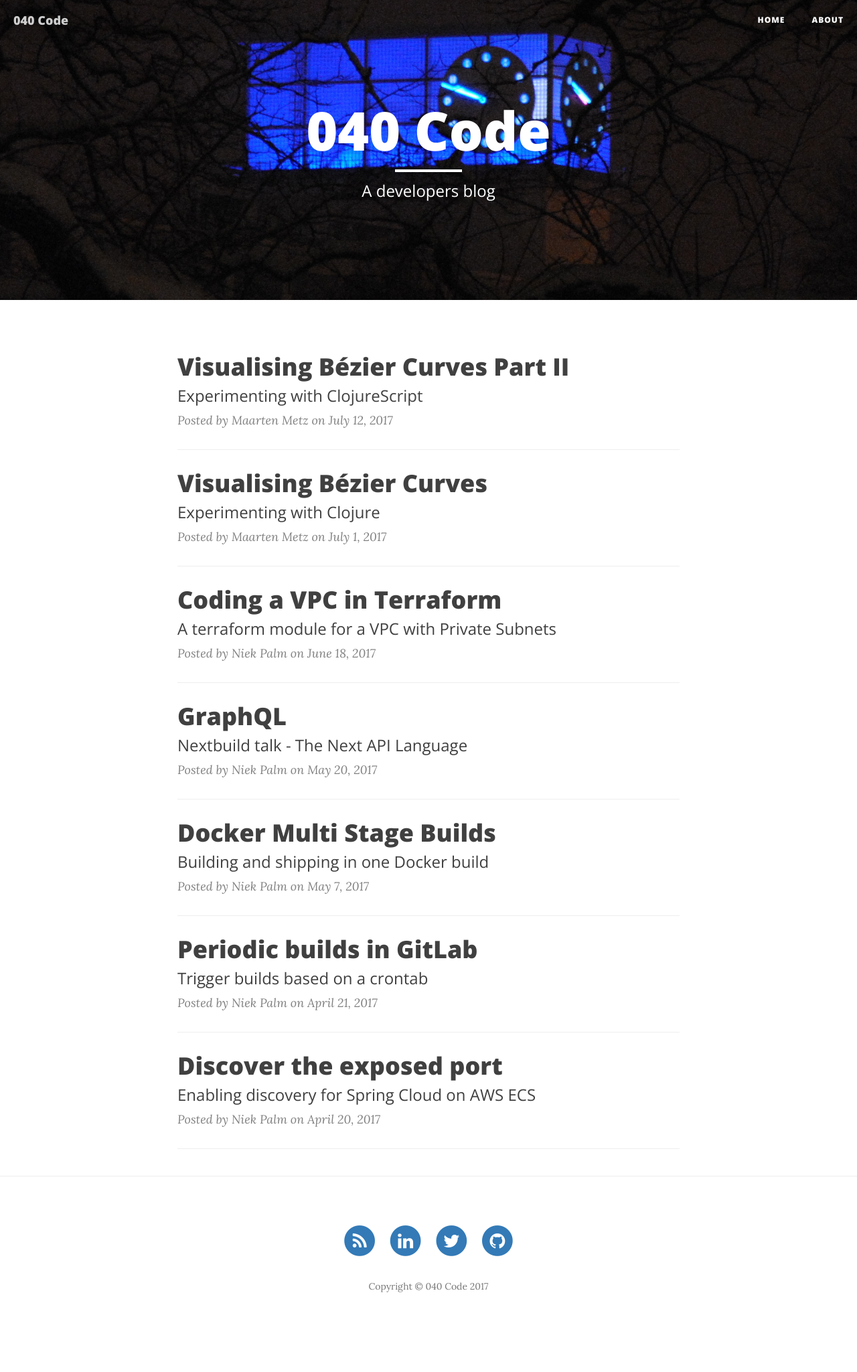
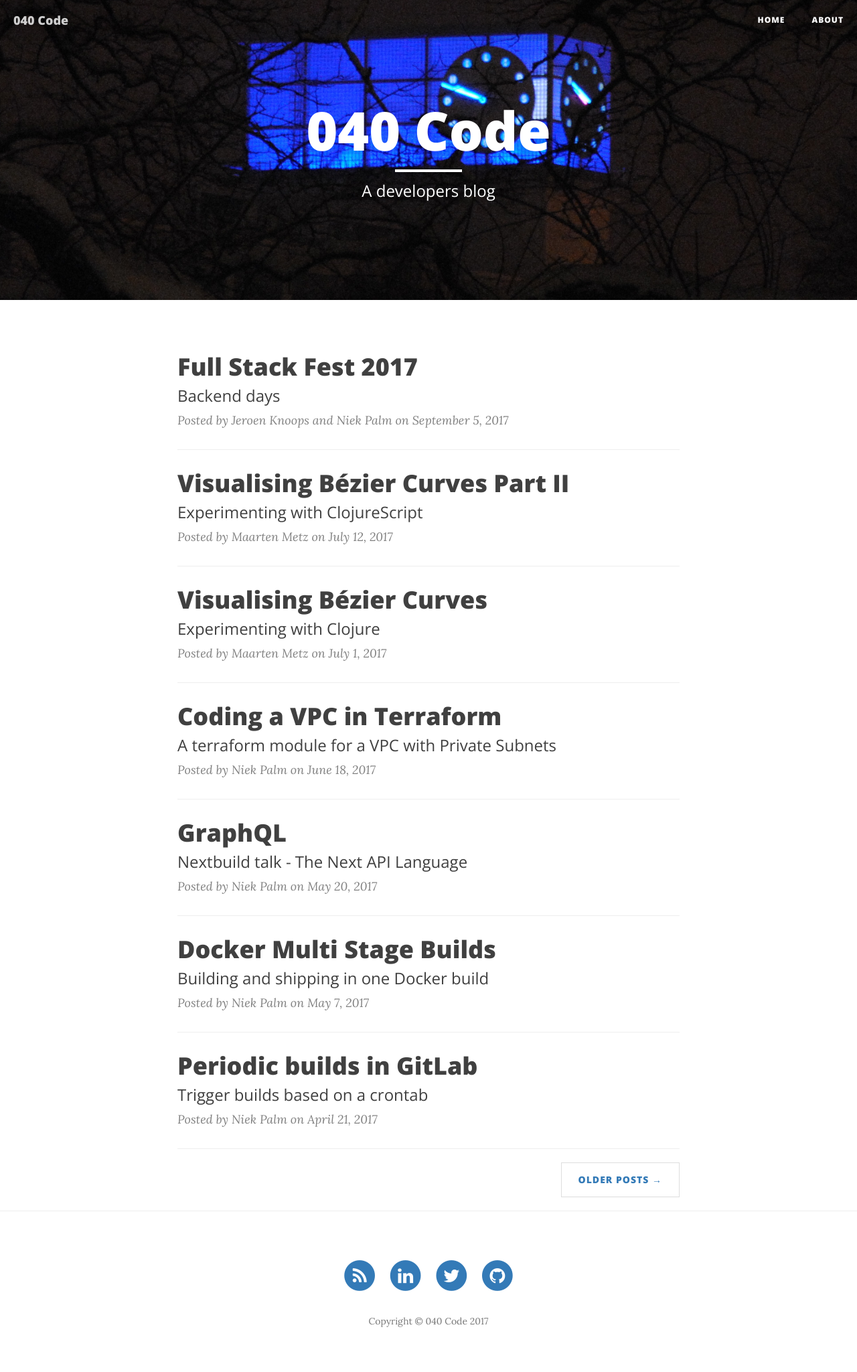
Before and after one commit to 040code/040code, a Jekyll site: the page built from index.html, in a window 1280 px wide. Shown: the whole page at 67% size. Built offline with Jekyll 4.4.1, drawn with Linux system fonts in a browser that asks for light colours; nearby versions of some CDN libraries; the list of posts is cut into pages by our own code; before the commit the page ends 1997 px from its top, so only the background shows below that.

Commit message:
add fsf backend blog

```diff
--- a/Gemfile
+++ b/Gemfile
@@ -4,4 +4,5 @@
   gem "jekyll-paginate"
   gem "jekyll-feed"
   gem "jekyll"
+  gem "emoji_for_jekyll"
 end
--- /dev/null
+++ b/_posts/2017-09-06-fsf-backend.md
@@ -0,0 +1,9 @@
+---
+layout:     post
+title:      "Full Stack Fest 2017"
+subtitle:   "Backend days"
+date:       2017-09-05
+author:     "Jeroen Knoops and Niek Palm"
+header-img: "img/daf.jpg"
+tags:       [iot, cloud, fullstack, microservices, security]
+---
--- a/css/clean-blog.css
+++ b/css/clean-blog.css
@@ -398,3 +398,6 @@
 .badge {
   margin-left: 5px;
 }
+img.emoji {
+  display: inline;
+}
--- a/less/clean-blog.less
+++ b/less/clean-blog.less
@@ -469,3 +469,7 @@
 .badge {
     margin-left: 5px;
 }
+
+img.emoji {
+	display: inline;
+}
```
Also changed, not shown: _data/tags.yml (+11 -2 lines), blog/tag/fullstack.md (added, +5 -0 lines), blog/tag/iot.md (added, +5 -0 lines), blog/tag/microservices.md (added, +5 -0 lines), blog/tag/security.md (added, +5 -0 lines), css/clean-blog.min.css, img/daf.jpg (added), 1 other file.
